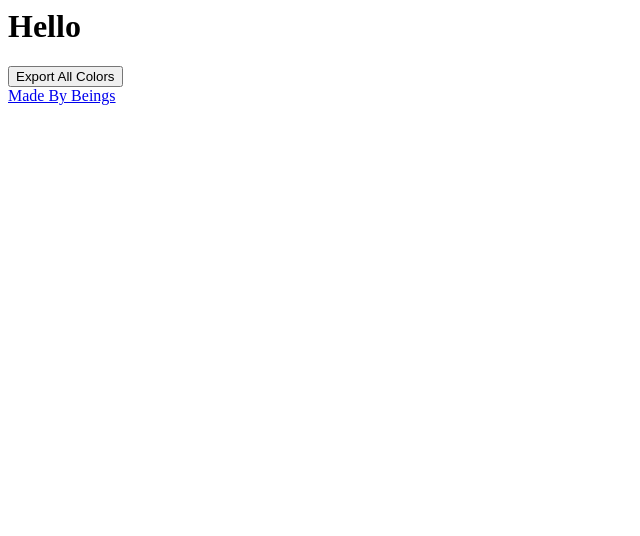
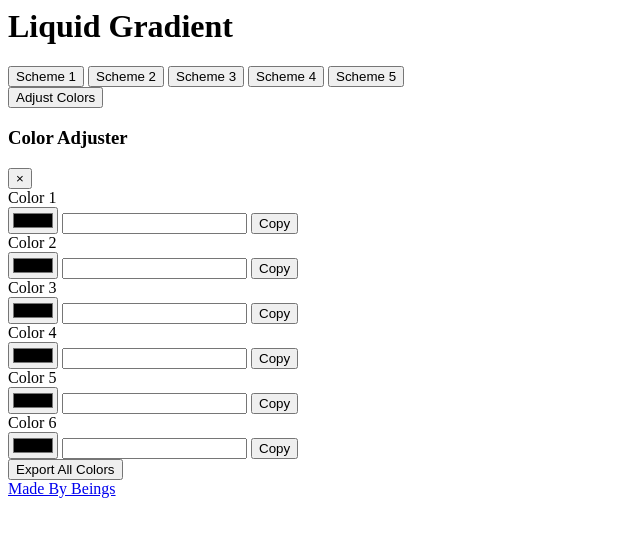
Before and after one commit to rebeccaleon/portfolio, a plain HTML site: page assets/liquid/liquid.html in a window 1280 px wide. Shown: the whole page, without its empty margins (0-640 px from the left). Drawn offline with nearby package versions, Linux system fonts and the light colour scheme.

Commit message:
Update liquid.html

```diff
--- a/assets/liquid/liquid.html
+++ b/assets/liquid/liquid.html
@@ -9,9 +9,9 @@
 
 <body>
   <!-- Heading: Syne (Modern, Geometric) -->
-  <h1 class="heading option1">Hello</h1>
+  <h1 class="heading option1">Liquid Gradient</h1>
 
-  <!-- Color Scheme Controls
+  <!-- Color Scheme Controls -->
   <div class="color-controls">
     <button class="color-btn active" data-scheme="1">Scheme 1</button>
     <button class="color-btn" data-scheme="2">Scheme 2</button>
@@ -20,10 +20,10 @@
     <button class="color-btn" data-scheme="5">Scheme 5</button>
   </div>
 
-  Color Adjuster Toggle Button -->
-  <!-- <button class="toggle-adjuster-btn" id="toggleAdjusterBtn">Adjust Colors</button> -->
+  <!-- Color Adjuster Toggle Button -->
+  <button class="toggle-adjuster-btn" id="toggleAdjusterBtn">Adjust Colors</button>
 
-  <!-- Color Adjuster Panel
+  <!-- Color Adjuster Panel -->
   <div class="color-adjuster-panel" id="colorAdjusterPanel">
     <div class="color-adjuster-header">
       <h3 class="color-adjuster-title">Color Adjuster</h3>
@@ -94,7 +94,7 @@
         <input type="text" class="color-value-display" id="colorValue6" readonly>
         <button class="copy-btn" data-copy="6">Copy</button>
       </div>
-    </div>-->
+    </div>
 
     <div class="color-adjuster-actions">
       <button class="export-btn" id="exportAllBtn">Export All Colors</button>
```
